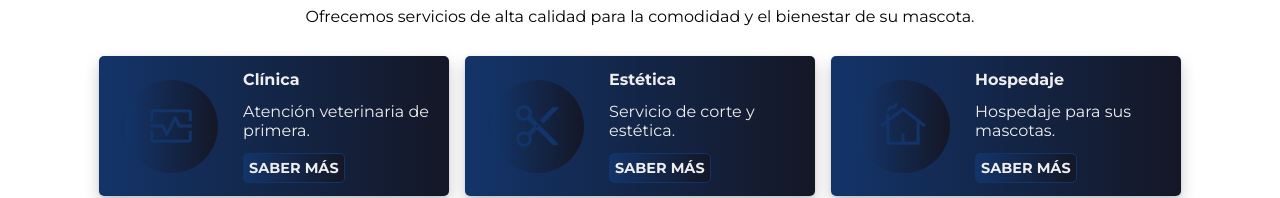
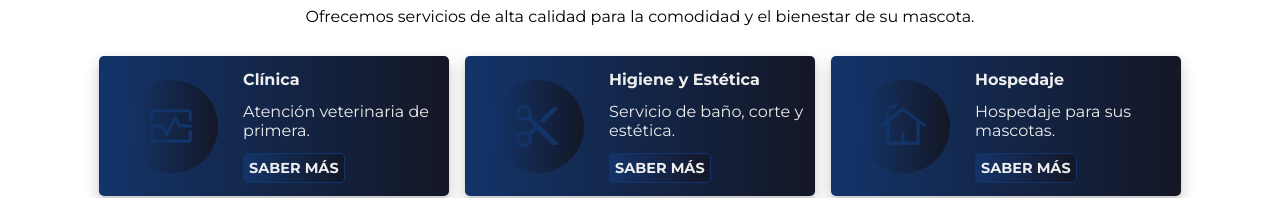
Before and after one commit to estebansergio618/familypets, a React (Create React App) app: page / in a window 1280 px wide. Shown: the part 3025-3223 px from the top of the page. Built offline with nearby package versions, Linux system fonts and the light colour scheme.

Commit message:
changed buttos to be transparents

```diff
--- a/src/components/Services.tsx
+++ b/src/components/Services.tsx
@@ -13,8 +13,8 @@ const Services = () => {
     },
     {
       icon: "cut",
-      title: "Estética",
-      description: "Servicio de corte y estética.",
+      title: "Higiene y Estética",
+      description: "Servicio de baño, corte y estética.",
       button: "Saber Más",
       mini: true,
     },
```
